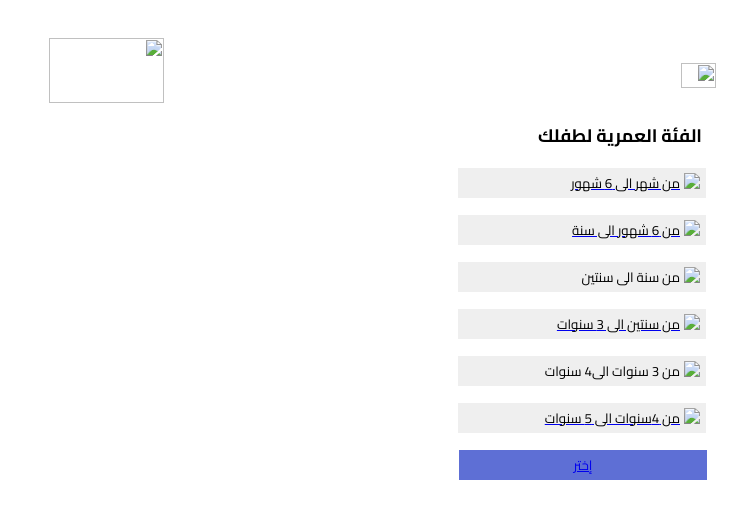
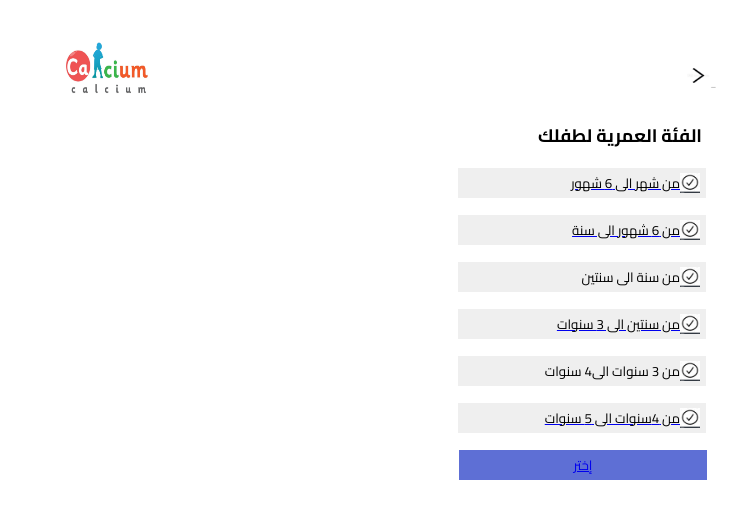
Before and after one commit to BanatGeeks-Summer-Camp/Calcium, a plain HTML site: page ages.html in a window 1280 px wide. Shown: the whole page, without its empty margins (550-1280 px from the left). Drawn offline with Linux system fonts and the light colour scheme.

Commit message:
Add files via upload

```diff
--- a/ages.html
+++ b/ages.html
@@ -12,13 +12,13 @@
 
 <body>
     <div>
-        <center><img class="img" src="./images/cl.jpeg"></center>
-        <img class="back" src="./images/oo.jpeg">
+        <center><img class="img" src="./images/cl.jpg"></center>
+        <img class="back" src="./images/oo.jpg">
         <h1 class="h-1">الفئة العمرية لطفلك</h1>
         <div>
             <a href="./day.html">
                 <button class="child-age">
-                    <img class="check-img" src="./images/check-image.jpg" alt="check image">
+                    <img class="check-img" src="./images/check-img.jpg" alt="check image">
 
                     <img />
                     <p>من شهر الى 6 شهور</p>
@@ -26,27 +26,27 @@
             </a>
             <a href="./day.html">
                 <button class="child-age">
-                    <img class="check-img" src="./images/check-image.jpg" alt="check image"><img />
+                    <img class="check-img" src="./images/check-img.jpg" alt="check image"><img />
                     <p>من 6 شهور الى سنة</p>
                 </button>
             </a>
             <button class="child-age">
-                <img class="check-img" src="./images/check-image.jpg" alt="check image"><img />
+                <img class="check-img" src="./images/check-img.jpg" alt="check image"><img />
                 <p>من سنة الى سنتين</p>
             </button>
             <a href="./day.html">
                 <button class="child-age">
-                    <img class="check-img" src="./images/check-image.jpg" alt="check image"><img />
+                    <img class="check-img" src="./images/check-img.jpg" alt="check image"><img />
                     <p> من سنتين الى 3 سنوات</p>
                 </button>
             </a>
             <button class="child-age">
-                <img class="check-img" src="./images/check-image.jpg" alt="check image"><img />
+                <img class="check-img" src="./images/check-img.jpg" alt="check image"><img />
                 <p> من 3 سنوات الى4 سنوات</p>
             </button>
             <a href="./day.html">
                 <button class="child-age">
-                    <img class="check-img" src="./images/check-image.jpg" alt="check image"><img />
+                    <img class="check-img" src="./images/check-img.jpg" alt="check image"><img />
                     <p> من 4سنوات الى 5 سنوات</p>
                 </button>
             </a>
```
